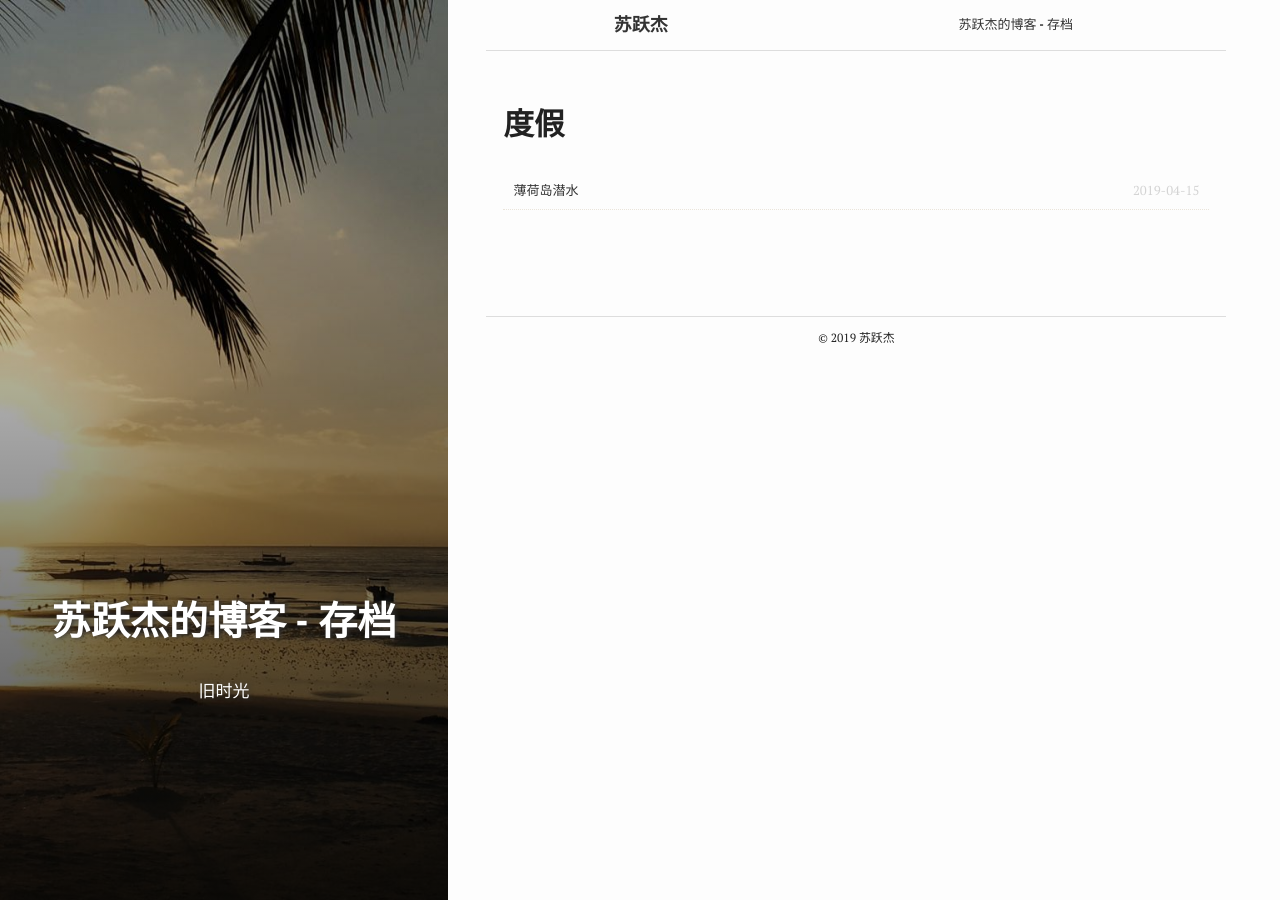
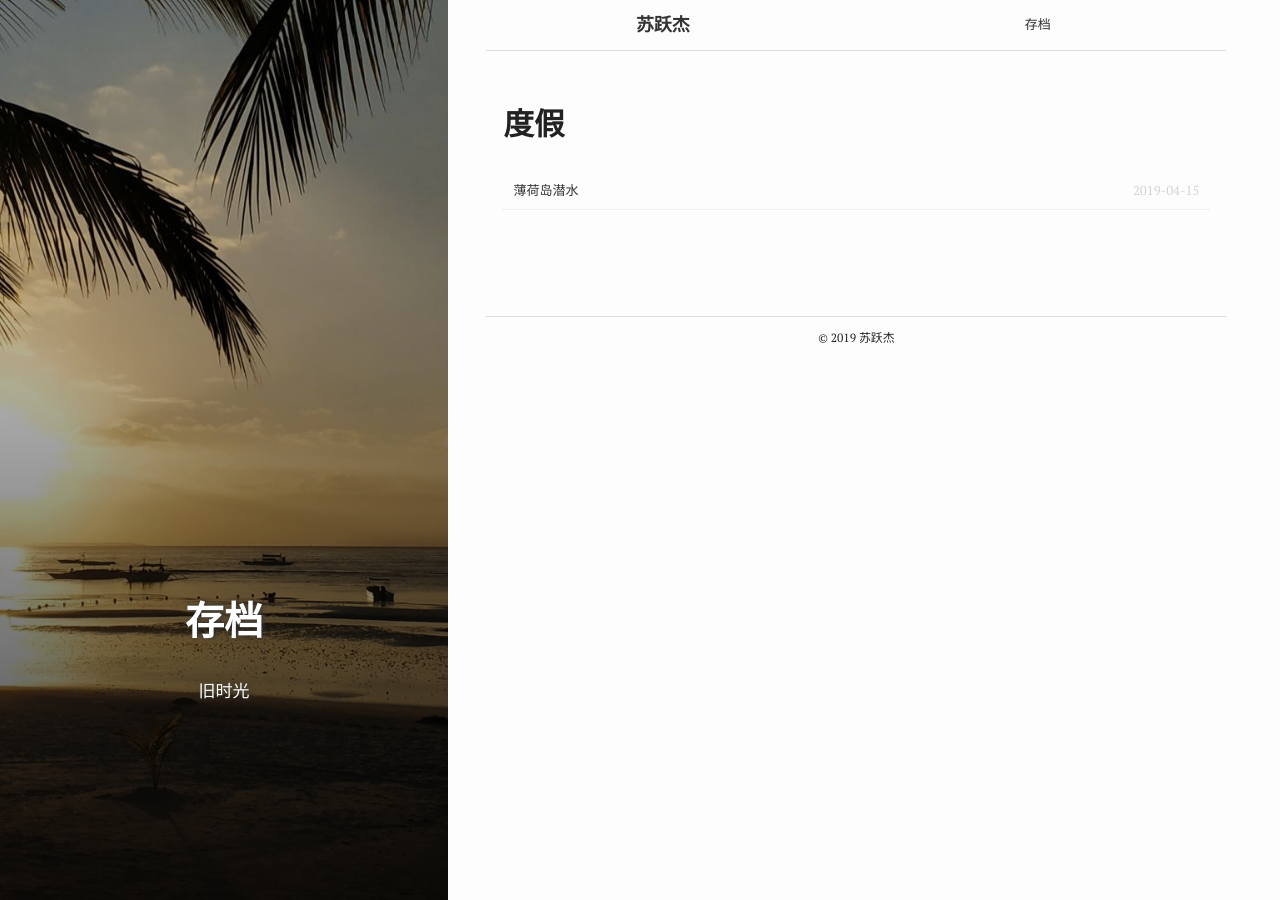
Before and after one commit to suyuejie/blog, a Jekyll site: the page built from archive.md, in a window 1280 px wide. Built offline with Jekyll 4.4.1, drawn with Linux system fonts in a browser that asks for light colours.

Commit message:
Update archive.md

```diff
--- a/archive.md
+++ b/archive.md
@@ -2,7 +2,7 @@
 bg: "w1.jpg"
 layout: page
 permalink: /posts/
-title: "苏跃杰的博客 - 存档"
+title: "存档"
 crawlertitle: "所有的文章"
 summary: "旧时光"
 active: 存档
```
